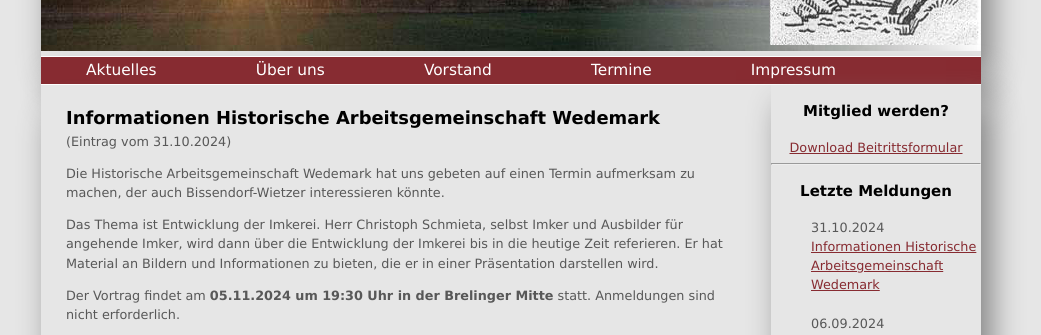
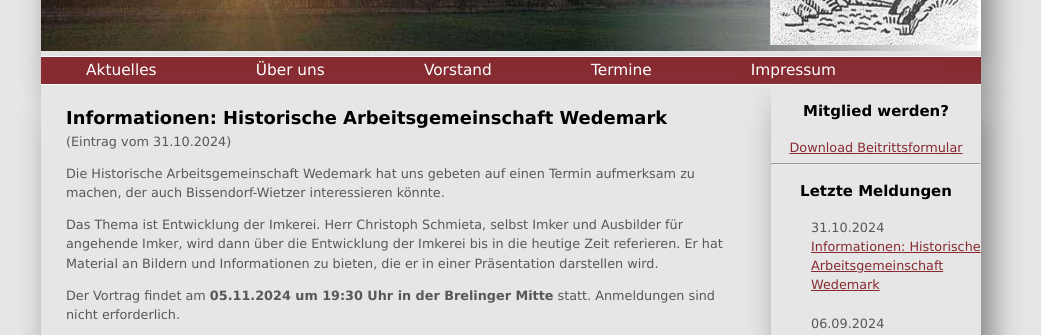
Before and after one commit to car-hei/wietze-gemeinschaft.github.io, a Jekyll site: the page built from _posts/2024-10-31-Infomationen.md, in a window 1280 px wide and 900 px high. Shown: the part 147-482 px from the top of the window, without its empty margins (129-1170 px from the left). Built offline with Jekyll 4.4.1, drawn with Linux system fonts in a browser that asks for light colours.

```diff
--- a/_posts/2024-10-31-Infomationen.md
+++ b/_posts/2024-10-31-Infomationen.md
@@ -1,6 +1,6 @@
 ---
 layout: post
-title: Informationen Historische Arbeitsgemeinschaft Wedemark
+title: 'Informationen: Historische Arbeitsgemeinschaft Wedemark'
 ---
 Die Historische Arbeitsgemeinschaft Wedemark hat uns gebeten auf einen Termin aufmerksam zu machen, der auch Bissendorf-Wietzer interessieren könnte.
 
```
